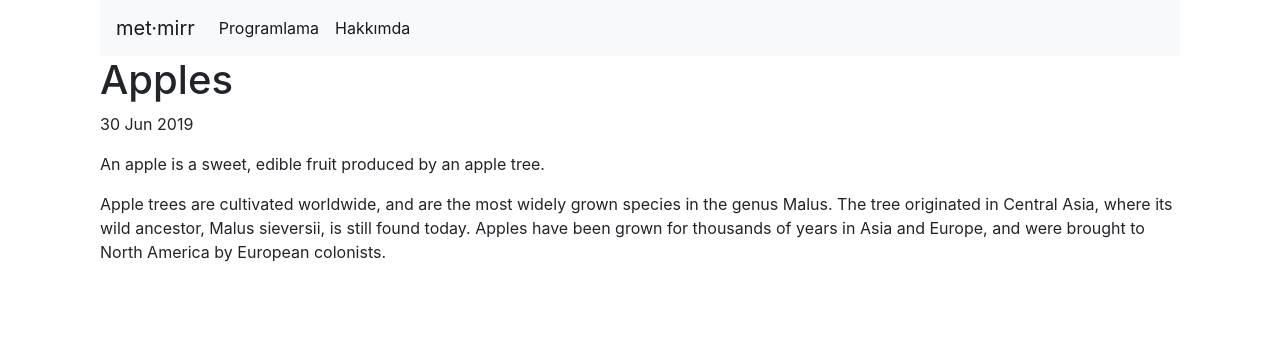
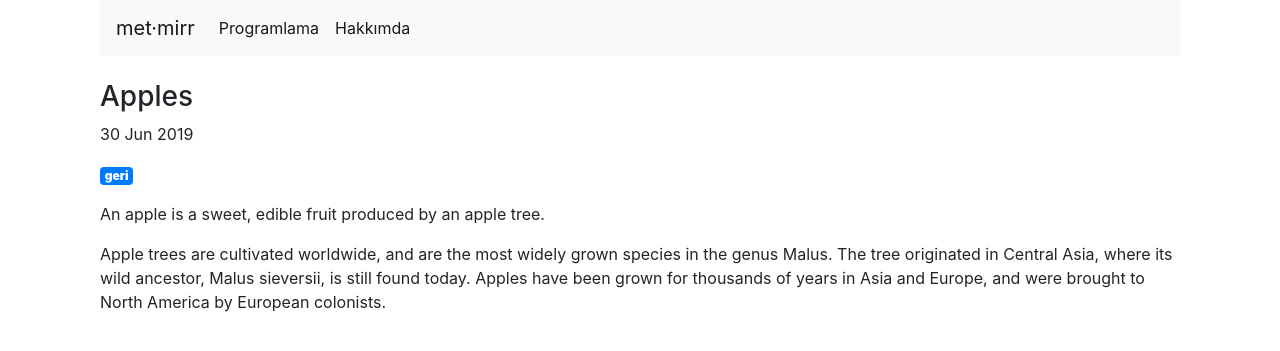
Before and after one commit to metmirr/metmirr.github.io, a Jekyll site: the page built from _posts/2019-06-30-apples.md, in a window 1280 px wide. Shown: the top 351 px of the page. Built offline with Jekyll 4.4.1, drawn with Linux system fonts in a browser that asks for light colours.

Commit message:
Add return back button to post

```diff
--- a/_layouts/post.html
+++ b/_layouts/post.html
@@ -2,13 +2,14 @@
 layout: default
 ---
 
-<h1>{{ page.title }}</h1>
+&nbsp; &nbsp;
+<h3>{{ page.title }}</h3>
+<p>{{ page.date | date_to_string }}</p>
 
 <p>
-  {{ page.date | date_to_string }}
-  {% assign author = site.authors | where: 'short_name', page.author | first %}
-  {% if author %} - <a href="{{ author.url }}">{{ author.name }}</a>
-  {% endif %}
+  <a class="badge badge-primary" href="/{{ page.categories[0] | downcase }}"
+    ><strong>geri</strong></a
+  >
 </p>
 
-{{ content }}
+<div>{{ content }}</div>
```
